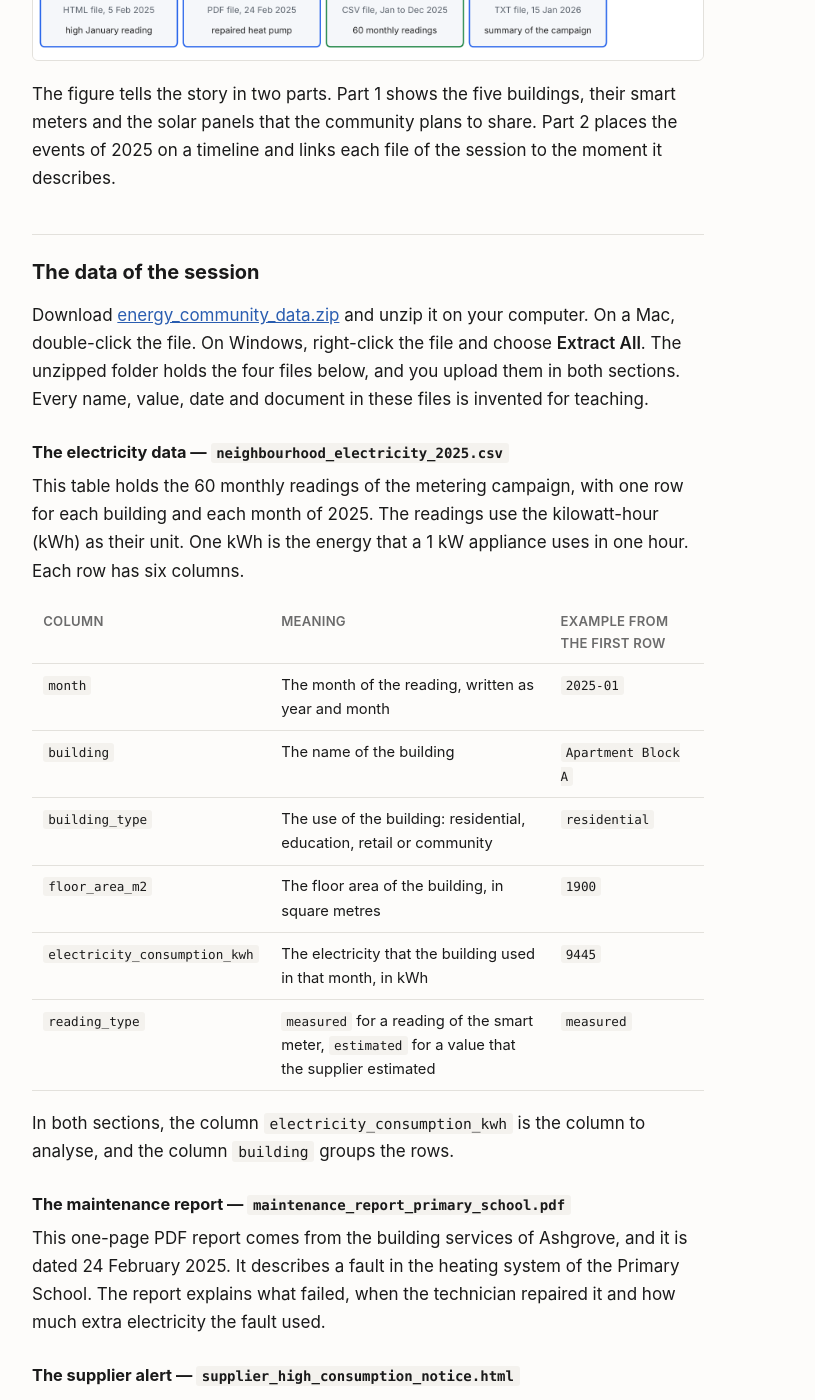
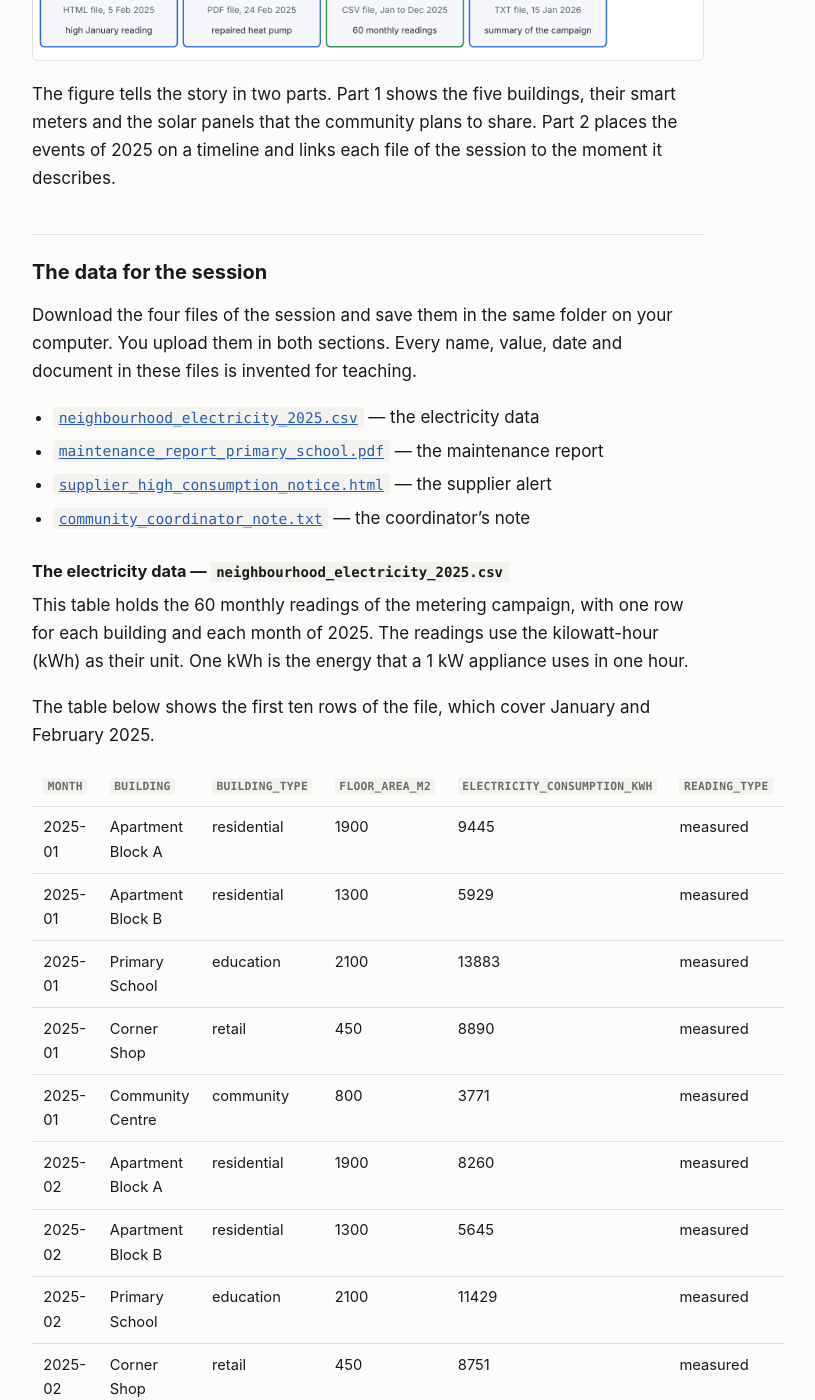
Before and after one commit to juanbmedina/ai-engineering-practicals, a Jekyll site: the page built from docs/practicals/audit_report_local_model/index.md, in a window 1280 px wide and 1400 px high, scrolled down 2428 px. Shown: the whole window, without its empty margins (272-1087 px from the left). Built offline with Jekyll 4.4.1, drawn with Linux system fonts in a browser that asks for light colours; some of the changed text lies outside the part shown.

Commit message:
Minor changes

```diff
--- a/docs/practicals/audit_report_local_model/index.md
+++ b/docs/practicals/audit_report_local_model/index.md
@@ -7,7 +7,7 @@
 
 ## How this session works
 
-**This practical session has two sections, and both work with fictional data about an energy community.** The data describe the electricity use of five buildings of a neighbourhood that plans to produce and share solar energy. In Section 1, you run a demonstration that sends a summary of these data to a Large Language Model (LLM) on the servers of Groq or Google. That LLM writes the findings of an audit report. In Section 2, you download a small pretrained LLM, run it inside your own notebook, and send it exactly the same prompt. Finally, you compare the two reports fact by fact.
+**This practical session has two sections, and both work with fictional data about an energy community.** The data describe the electricity use of five buildings of a neighbourhood that plans to produce and share solar energy. In Section 1, you run a demonstration that sends a summary of these data to a Large Language Model (LLM) on the servers of Groq or Google. That LLM writes the findings of an audit report. In Section 2, you download a small pretrained LLM, run it inside your own notebook, and send it exactly the same prompt. In two advanced tasks, you can then compare the two reports fact by fact.
 
 Both sections use the same four data files, so the only difference between the two reports is the model that wrote them.
 
@@ -30,13 +30,35 @@
 
 The figure tells the story in two parts. Part 1 shows the five buildings, their smart meters and the solar panels that the community plans to share. Part 2 places the events of 2025 on a timeline and links each file of the session to the moment it describes.
 
-## The data of the session
+## The data for the session
 
-Download [energy_community_data.zip](https://drive.google.com/uc?export=download&id=1YW1ahh5YLnrzq9unNS5U-9WpLcCz_r_6) and unzip it on your computer. On a Mac, double-click the file. On Windows, right-click the file and choose **Extract All**. The unzipped folder holds the four files below, and you upload them in both sections. Every name, value, date and document in these files is invented for teaching.
+Download the four files of the session and save them in the same folder on your computer. You upload them in both sections. Every name, value, date and document in these files is invented for teaching.
+
+- [`neighbourhood_electricity_2025.csv`]({{ '/practicals/audit_report_local_model/assets/data/neighbourhood_electricity_2025.csv' | relative_url }}){:download=""} — the electricity data
+- [`maintenance_report_primary_school.pdf`]({{ '/practicals/audit_report_local_model/assets/data/maintenance_report_primary_school.pdf' | relative_url }}){:download=""} — the maintenance report
+- [`supplier_high_consumption_notice.html`]({{ '/practicals/audit_report_local_model/assets/data/supplier_high_consumption_notice.html' | relative_url }}){:download=""} — the supplier alert
+- [`community_coordinator_note.txt`]({{ '/practicals/audit_report_local_model/assets/data/community_coordinator_note.txt' | relative_url }}){:download=""} — the coordinator's note
 
 ### The electricity data — `neighbourhood_electricity_2025.csv`
 
-This table holds the 60 monthly readings of the metering campaign, with one row for each building and each month of 2025. The readings use the kilowatt-hour (kWh) as their unit. One kWh is the energy that a 1 kW appliance uses in one hour. Each row has six columns.
+This table holds the 60 monthly readings of the metering campaign, with one row for each building and each month of 2025. The readings use the kilowatt-hour (kWh) as their unit. One kWh is the energy that a 1 kW appliance uses in one hour.
+
+The table below shows the first ten rows of the file, which cover January and February 2025.
+
+| `month` | `building` | `building_type` | `floor_area_m2` | `electricity_consumption_kwh` | `reading_type` |
+|---|---|---|---|---|---|
+| 2025-01 | Apartment Block A | residential | 1900 | 9445 | measured |
+| 2025-01 | Apartment Block B | residential | 1300 | 5929 | measured |
+| 2025-01 | Primary School | education | 2100 | 13883 | measured |
+| 2025-01 | Corner Shop | retail | 450 | 8890 | measured |
+| 2025-01 | Community Centre | community | 800 | 3771 | measured |
+| 2025-02 | Apartment Block A | residential | 1900 | 8260 | measured |
+| 2025-02 | Apartment Block B | residential | 1300 | 5645 | measured |
+| 2025-02 | Primary School | education | 2100 | 11429 | measured |
+| 2025-02 | Corner Shop | retail | 450 | 8751 | measured |
+| 2025-02 | Community Centre | community | 800 | 3376 | measured |
+
+Each row has six columns.
 
 | Column | Meaning | Example from the first row |
 |---|---|---|
@@ -97,7 +119,7 @@
 
 Then, click **Generate Report**. The charts and the findings of the LLM appear in the app, and the PDF report is ready to download. If an upload fails, click the sample row under the inputs, which loads the same four files and settings.
 
-> **Keep your PDF report.** Section 2 compares section 5 of this report, "Audit Findings (AI Inference)", with the reply of a small model. Download the report and keep it open.
+> **Keep your PDF report.** The first advanced task of Section 2 compares section 5 of this report, "Audit Findings (AI Inference)", with the reply of a small model. Download the report and keep it open.
 
 ---
 
@@ -109,7 +131,7 @@
 
 In this section, you download a small pretrained LLM and run it inside your own Colab session. A pretrained model is a model that somebody else has already trained. You only use it. That is, you give it an input and you read its output. The model of today is Qwen3-0.6B, which the Qwen team of Alibaba published openly on the Hugging Face Hub.
 
-You will build the prompt of the demonstration from the same four files, and you will send it to this small model. Then, you will compare its findings with the findings of your PDF report from Section 1.
+You will build the prompt of the demonstration from the same four files, and you will send it to this small model. Then, in two advanced tasks, you will compare its findings with your PDF report from Section 1 and test whether the model reads the documents.
 
 | | Section 1 — Demonstration | Section 2 — Practice |
 |---|---|---|
@@ -121,7 +143,7 @@
 
 > **How to use this section.** Work in the notebook, where every cell marked `# YOUR CODE HERE` is yours to fill. The comments of each cell tell you what to write and what you should see. **Try it yourself first.** If you are stuck, come back to the matching part of this page and click **Show the implementation**.
 
-> **Before you start.** Open the notebook, save your own copy to Drive, and rename it to `MEEN41490_P4_YourName`. Keep the four unzipped files at hand, because Part 1 asks you to upload them.
+> **Before you start.** Open the notebook, save your own copy to Drive, and rename it to `MEEN41490_P4_YourName`. Keep the four downloaded files at hand, because Part 1 asks you to upload them.
 
 [![Open In Colab](https://colab.research.google.com/assets/colab-badge.svg)](https://colab.research.google.com/drive/1vVRaj7OE7BOBh7VM_4Pu8dSpPon-np9X)
 
@@ -150,7 +172,7 @@
 A Colab notebook runs on a virtual machine in the cloud, not on your computer. Therefore, the notebook cannot read the files in your Downloads folder. Instead, you upload the files to the storage of the virtual machine, which Colab shows in the **Files** panel.
 
 1. Click the **folder icon** in the left sidebar of Colab. The **Files** panel opens, as in the picture below.
-2. Drag the four unzipped files from your computer onto the Files panel. Alternatively, click the **upload icon**, the first icon at the top of the panel, with an arrow that points up. Then, select the four files in the window that opens.
+2. Drag the four downloaded files from your computer onto the Files panel. Alternatively, click the **upload icon**, the first icon at the top of the panel, with an arrow that points up. Then, select the four files in the window that opens.
 3. Colab warns that uploaded files disappear when the session ends. Click **OK**.
 4. Wait until the four file names appear in the panel. The folder `sample_data` belongs to Colab, and it has nothing to do with this practical.
 
@@ -275,20 +297,6 @@
 
 </details>
 
-### Part 4 — Comparing the two models
-
-Open your PDF report from Section 1 at section 5, "Audit Findings (AI Inference)". Then, compare it with the reply of Qwen3-0.6B. The checklist cell lists six facts that the documents and the statistics support, plus one check for invented facts.
-
-For each fact and each model, replace `None` by `True` or `False`. A fact counts as `True` only if the findings state it **correctly**. A fact with a wrong number counts as `False`, and so does a fact that the model only implies. The last row asks the reverse question, so mark it `True` only if the findings contain no invented fact and no wrong number.
-
-This part has no implementation on this page, because the marks depend on the replies that you received. The function `show_checklist(checklist)` draws your marks as a table and counts the facts of each model.
-
-#### 4.1 Questions for the comparison
-
-1. Which model stated more facts correctly? Which model invented facts or numbers?
-2. Both models explain why the mean exceeds the baseline of the feasibility study. Look at Figure 2 of your demo report, which shows the average of each building. Does the chart support the explanation of each model?
-3. Did either model notice that the coordinator's note and the maintenance report give different baselines?
-
 ### You have finished the practical
 
 Before you leave, discuss these three questions with your neighbour.
@@ -297,9 +305,25 @@
 2. In Section 1, your statistics and documents travelled to the servers of Groq or Google. In Section 2, they stayed in your Colab session. When would a company prefer the second option, even with a weaker model?
 3. Which of the two reports would you sign as the engineer responsible? What would you check first?
 
-### Beyond the practical — Testing whether the model reads the documents
+If you have time left, continue with the two advanced tasks below.
 
-A useful test of any AI system removes part of the input and checks how the output changes. Without the three documents, the prompt holds only four numbers. Consequently, any mention of a fault, of a building or of a date in the reply is invented. This task is optional, and the notebook places it after the end of the practical.
+### Advanced 1 — Comparing the two models
+
+Open your PDF report from Section 1 at section 5, "Audit Findings (AI Inference)". Then, compare it with the reply of Qwen3-0.6B. The checklist cell lists six facts that the documents and the statistics support, plus one check for invented facts.
+
+For each fact and each model, replace `None` by `True` or `False`. A fact counts as `True` only if the findings state it **correctly**. A fact with a wrong number counts as `False`, and so does a fact that the model only implies. The last row asks the reverse question, so mark it `True` only if the findings contain no invented fact and no wrong number.
+
+This task has no implementation on this page, because the marks depend on the replies that you received. The function `show_checklist(checklist)` draws your marks as a table and counts the facts of each model.
+
+#### Questions for the comparison
+
+1. Which model stated more facts correctly? Which model invented facts or numbers?
+2. Both models explain why the mean exceeds the baseline of the feasibility study. Look at Figure 2 of your demo report, which shows the average of each building. Does the chart support the explanation of each model?
+3. Did either model notice that the coordinator's note and the maintenance report give different baselines?
+
+### Advanced 2 — Testing whether the model reads the documents
+
+A useful test of any AI system removes part of the input and checks how the output changes. Without the three documents, the prompt holds only four numbers. Consequently, any mention of a fault, of a building or of a date in the reply is invented.
 
 <details markdown="1">
 <summary>Show the implementation</summary>
```
Also changed, not shown: docs/practicals/audit_report_local_model/assets/data/community_coordinator_note.txt (added, +12 -0 lines), docs/practicals/audit_report_local_model/assets/data/neighbourhood_electricity_2025.csv (added, +61 -0 lines), docs/practicals/audit_report_local_model/assets/data/supplier_high_consumption_notice.html (added, +13 -0 lines), 2 other files.
